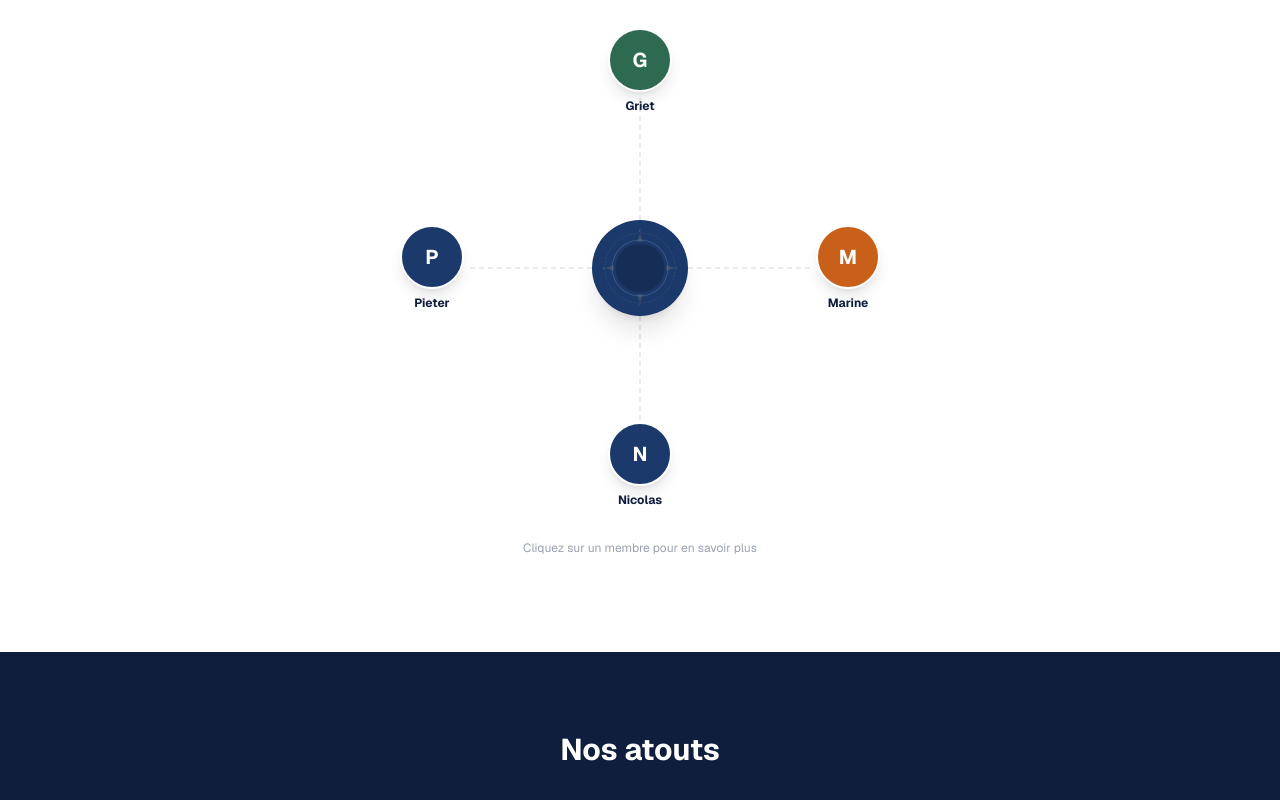
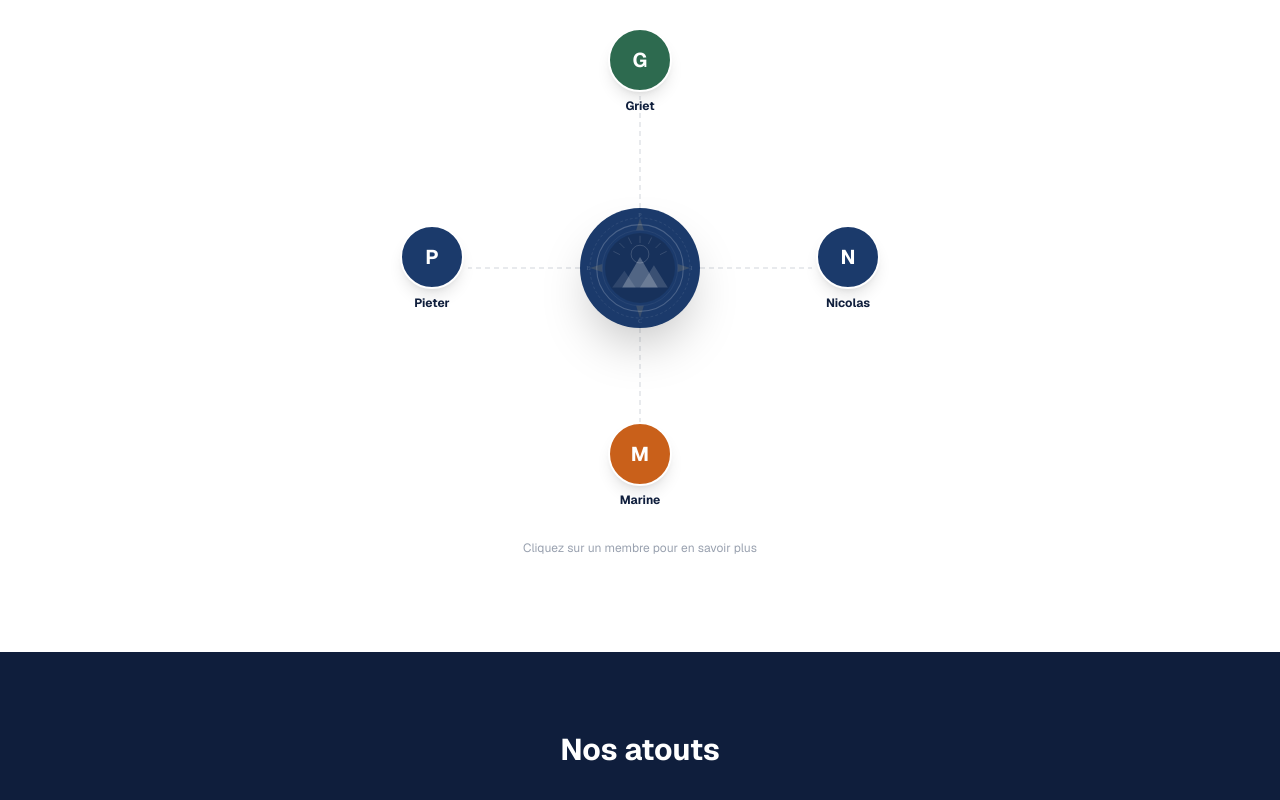
Before and after one commit to marine-png/epic, a Next.js app: page /a-propos in a window 1280 px wide. Shown: the part 1333-2133 px from the top of the page. Built offline with nearby package versions, Linux system fonts and the light colour scheme.

Commit message:
feat: update app/components/CompassTeam.tsx

```diff
--- a/app/components/CompassTeam.tsx
+++ b/app/components/CompassTeam.tsx
@@ -2,6 +2,7 @@
 import { useState } from 'react';
 import { motion, AnimatePresence } from 'framer-motion';
 
+// Griet = North (P), Nicolas = East (I), Marine = South (C), Pieter = West (E)
 const MEMBERS = [
   {
     id: 'griet', initial: 'G', name: 'Griet', color: '#2D6A4F',
@@ -15,6 +16,13 @@ const MEMBERS = [
     dir: 'north' as const, compassLetter: 'P',
   },
   {
+    id: 'nicolas', initial: 'N', name: 'Nicolas', color: '#1B3A6B',
+    role: 'Expert Entreprise – Structuration & Stratégie', pole: 'Entreprise',
+    bio: "Spécialisé dans l'accompagnement des entrepreneurs, Nicolas intervient sur la structuration juridique, la stratégie et le développement des projets avec une approche personnalisée.",
+    tags: 'Structuration · Stratégie · Développement',
+    dir: 'east' as const, compassLetter: 'I',
+  },
+  {
     id: 'marine', initial: 'M', name: 'Marine', color: '#C9601A',
     role: 'Experte Immobilier', pole: 'Immobilier',
     bio: "Spécialiste de l'immobilier professionnel et de l'investissement immobilier privé, Marine accompagne entrepreneurs, investisseurs et particuliers dans leurs projets en France.",
@@ -23,13 +31,6 @@ const MEMBERS = [
       "Accompagnement pour investisseurs nationaux et internationaux",
     ],
     tags: 'Immobilier professionnel · Investissement immobilier · Négociation',
-    dir: 'east' as const, compassLetter: 'I',
-  },
-  {
-    id: 'nicolas', initial: 'N', name: 'Nicolas', color: '#1B3A6B',
-    role: 'Expert Entreprise – Structuration & Stratégie', pole: 'Entreprise',
-    bio: "Spécialisé dans l'accompagnement des entrepreneurs, Nicolas intervient sur la structuration juridique, la stratégie et le développement des projets avec une approche personnalisée.",
-    tags: 'Structuration · Stratégie · Développement',
     dir: 'south' as const, compassLetter: 'C',
   },
   {
@@ -49,11 +50,12 @@ const MEMBERS = [
 
 type Dir = 'north' | 'east' | 'south' | 'west';
 
+// Compass center is 120px (radius 60). Lines start at 60px from center (240).
 const LINE_COORDS: Record<Dir, { x1: number; y1: number; x2: number; y2: number }> = {
-  north: { x1: 240, y1: 192, x2: 240, y2: 68 },
-  south: { x1: 240, y1: 288, x2: 240, y2: 412 },
-  east:  { x1: 288, y1: 240, x2: 412, y2: 240 },
-  west:  { x1: 192, y1: 240, x2: 68,  y2: 240 },
+  north: { x1: 240, y1: 180, x2: 240, y2: 68 },
+  south: { x1: 240, y1: 300, x2: 240, y2: 412 },
+  east:  { x1: 300, y1: 240, x2: 412, y2: 240 },
+  west:  { x1: 180, y1: 240, x2: 68,  y2: 240 },
 };
 
 const POS_STYLE: Record<Dir, React.CSSProperties> = {
@@ -63,21 +65,47 @@ const POS_STYLE: Record<Dir, React.CSSProperties> = {
   west:  { position: 'absolute', left: 0,   top: '50%',  transform: 'translateY(-50%)' },
 };
 
-function CompassRose({ activeLetter }: { activeLetter: string | null }) {
+// Full EPIC compass logo (same as SectionBanner), rendered on dark navy bg
+function CompassLogo({ activeLetter }: { activeLetter: string | null }) {
   const lo = (l: string) => l === activeLetter ? 1 : 0.15;
-  const ao = (l: string) => l === activeLetter ? 1 : 0.2;
+  const ao = (l: string) => l === activeLetter ? 1 : 0.18;
   return (
     <svg xmlns="http://www.w3.org/2000/svg" viewBox="-5 -8 210 216" width="100%" height="100%">
-      <circle cx="100" cy="100" r="90" fill="none" stroke="white" strokeWidth="1" strokeDasharray="5 4" opacity="0.2"/>
-      <circle cx="100" cy="100" r="72" fill="none" stroke="white" strokeWidth="1.5" opacity="0.25"/>
-      <circle cx="100" cy="100" r="63" fill="rgba(0,0,0,0.2)"/>
+      {/* Outer dashed ring */}
+      <circle cx="100" cy="100" r="90" fill="none" stroke="white" strokeWidth="1" strokeDasharray="5 4" opacity="0.15"/>
+      {/* Inner rings */}
+      <circle cx="100" cy="100" r="78" fill="none" stroke="white" strokeWidth="2" opacity="0.2"/>
+      <circle cx="100" cy="100" r="68" fill="none" stroke="white" strokeWidth="1" opacity="0.1"/>
+      {/* Fill */}
+      <circle cx="100" cy="100" r="63" fill="rgba(0,0,0,0.15)"/>
+      {/* Sun rays */}
+      <g stroke="white" strokeWidth="1" opacity="0.25">
+        <line x1="100" y1="55" x2="100" y2="42"/>
+        <line x1="115" y1="57" x2="121" y2="45"/>
+        <line x1="128" y1="64" x2="137" y2="55"/>
+        <line x1="136" y1="76" x2="148" y2="70"/>
+        <line x1="85"  y1="57" x2="79"  y2="45"/>
+        <line x1="72"  y1="64" x2="63"  y2="55"/>
+        <line x1="64"  y1="76" x2="52"  y2="70"/>
+      </g>
+      {/* Sun */}
+      <circle cx="100" cy="75" r="16" fill="none" stroke="white" strokeWidth="1" opacity="0.3"/>
+      {/* Mountains */}
+      <polygon points="68,135 100,80 132,135" fill="white" opacity="0.25"/>
+      <polygon points="100,135 125,95 150,135" fill="white" opacity="0.15"/>
+      <polygon points="50,135 72,105 92,135" fill="white" opacity="0.1"/>
+      {/* North arrow — P */}
       <polygon points="100,10 93,32 107,32" fill="#C9A96E" opacity={ao('P')}/>
+      {/* South arrow — C */}
       <polygon points="100,190 93,168 107,168" fill="#C9A96E" opacity={ao('C')}/>
+      {/* West arrow — E */}
       <polygon points="10,100 32,93 32,107" fill="#C9A96E" opacity={ao('E')}/>
+      {/* East arrow — I */}
       <polygon points="190,100 168,93 168,107" fill="#C9A96E" opacity={ao('I')}/>
-      <text x="100" y="8" textAnchor="middle" fontFamily="serif" fontSize={activeLetter==='P'?14:10} fontWeight="bold" fill="white" opacity={lo('P')}>P</text>
+      {/* Labels */}
+      <text x="100" y="8"   textAnchor="middle" fontFamily="serif" fontSize={activeLetter==='P'?14:10} fontWeight="bold" fill="white" opacity={lo('P')}>P</text>
       <text x="100" y="199" textAnchor="middle" fontFamily="serif" fontSize={activeLetter==='C'?14:10} fontWeight="bold" fill="white" opacity={lo('C')}>C</text>
-      <text x="7" y="104" textAnchor="middle" fontFamily="serif" fontSize={activeLetter==='E'?14:10} fontWeight="bold" fill="white" opacity={lo('E')}>E</text>
+      <text x="7"   y="104" textAnchor="middle" fontFamily="serif" fontSize={activeLetter==='E'?14:10} fontWeight="bold" fill="white" opacity={lo('E')}>E</text>
       <text x="193" y="104" textAnchor="middle" fontFamily="serif" fontSize={activeLetter==='I'?14:10} fontWeight="bold" fill="white" opacity={lo('I')}>I</text>
     </svg>
   );
@@ -107,9 +135,12 @@ export default function CompassTeam() {
           })}
         </svg>
 
-        {/* Center compass circle */}
-        <div className="absolute left-1/2 top-1/2 -translate-x-1/2 -translate-y-1/2 w-24 h-24 rounded-full bg-[#1B3A6B] shadow-xl p-1.5 z-10">
-          <CompassRose activeLetter={activeMember?.compassLetter ?? null} />
+        {/* Center — full EPIC compass logo on dark navy */}
+        <div
+          className="absolute left-1/2 top-1/2 -translate-x-1/2 -translate-y-1/2 rounded-full overflow-hidden shadow-2xl"
+          style={{ width: 120, height: 120, backgroundColor: '#1B3A6B' }}
+        >
+          <CompassLogo activeLetter={activeMember?.compassLetter ?? null} />
         </div>
 
         {/* Member avatars */}
```
